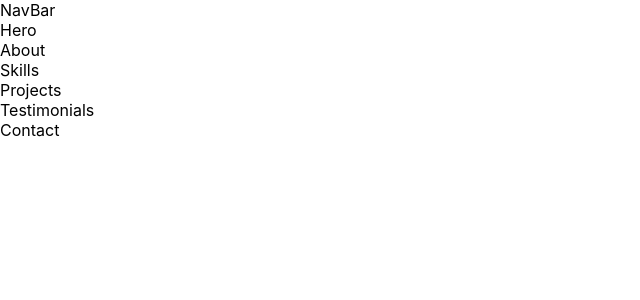
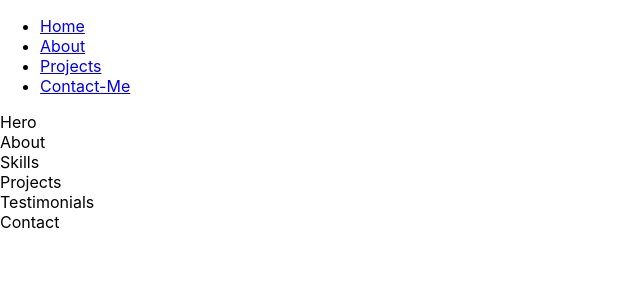
Before and after one commit to JMuhlanga/jm-portfolio-react, a React (Create React App) app: page / in a window 1280 px wide. Shown: the top 300 px of the page, without its empty margins (0-640 px from the left). Built offline with nearby package versions, Linux system fonts and the light colour scheme.

Commit message:
End of day update August 9,2023

```diff
--- a/src/App.js
+++ b/src/App.js
@@ -10,7 +10,7 @@ import Contact from './Components/Contact';
 
 function App() {
   return (
-    <div className="App">
+    <main>
       <NavBar />
       <Hero />
       <About />
@@ -19,7 +19,7 @@ function App() {
       <Testimonials />
       <Contact />
 
-    </div>
+    </main>
   );
 }
 
--- a/src/Components/NavBar.js
+++ b/src/Components/NavBar.js
@@ -2,7 +2,32 @@ import React from 'react'
 
 const NavBar = () => {
   return (
-    <div>NavBar</div>
+    <nav>
+      <ul>
+        {/* Home link or logo click */}
+        <li>
+          <a href='/home'>Home</a>
+        </li>
+
+        {/* About Section Link */}
+        <li>
+        <a href='/about'>About</a>
+        </li>
+
+        {/* Projects section Link */}
+        <li>
+        <a href='/projects'>Projects</a>
+        </li>
+
+
+        {/* Contact section link */}
+        <li>
+        <a href='/contact'>Contact-Me</a>
+        </li>
+
+
+      </ul>
+    </nav>
   )
 }
 
```
